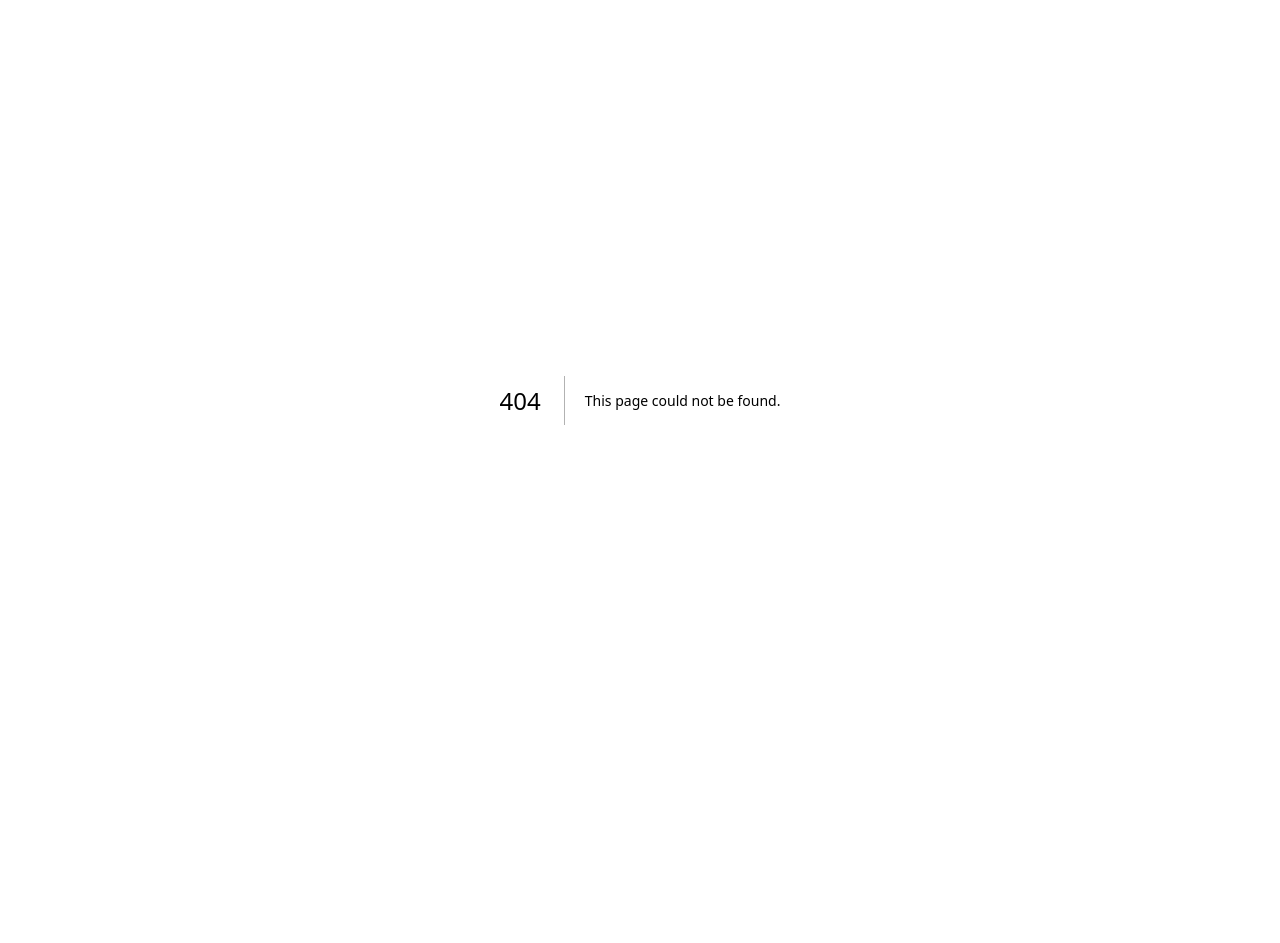
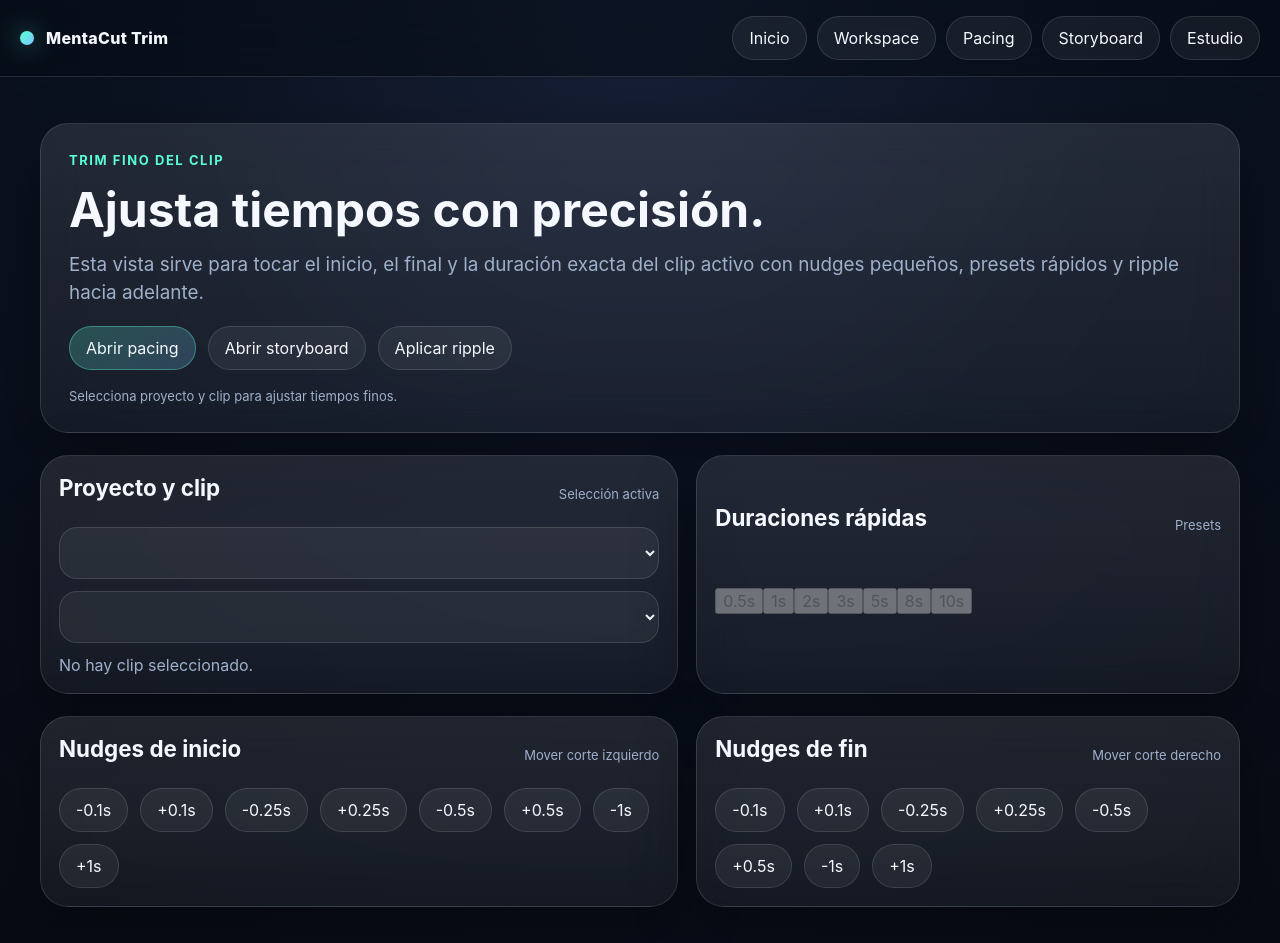
Before and after one commit to alain7224/MentaCut, a Next.js app: page /studio/trim in a window 1280 px wide. Before the commit this address had no page. Before the commit the page ends 800 px from the top, so only its background shows below. Built offline with nearby package versions, Linux system fonts and the light colour scheme.

Commit message:
feat: add fine trim route for precise clip timing controls

```diff
--- /dev/null
+++ b/app/studio/trim/page.tsx
@@ -0,0 +1,228 @@
+'use client'
+
+import Link from 'next/link'
+import { useEffect, useMemo, useState } from 'react'
+import { readLocalProjects, touchProject, writeLocalProjects, type LocalProject } from '@/lib/local-store'
+
+const NUDGES = [0.1, 0.25, 0.5, 1]
+
+export default function StudioTrimPage() {
+  const [projects, setProjects] = useState<LocalProject[]>([])
+  const [activeProjectId, setActiveProjectId] = useState<string | null>(null)
+  const [activeClipId, setActiveClipId] = useState<string | null>(null)
+  const [status, setStatus] = useState('')
+
+  useEffect(() => {
+    const next = readLocalProjects()
+    setProjects(next)
+    setActiveProjectId(next[0]?.id ?? null)
+    setActiveClipId(next[0]?.clips[0]?.id ?? null)
+  }, [])
+
+  const activeProject = useMemo(() => projects.find((item) => item.id === activeProjectId) ?? null, [projects, activeProjectId])
+  const activeClip = useMemo(() => activeProject?.clips.find((clip) => clip.id === activeClipId) ?? null, [activeProject, activeClipId])
+
+  useEffect(() => {
+    if (!activeProject) {
+      setActiveClipId(null)
+      return
+    }
+    const exists = activeProject.clips.some((clip) => clip.id === activeClipId)
+    if (!exists) setActiveClipId(activeProject.clips[0]?.id ?? null)
+  }, [activeProject, activeClipId])
+
+  function persistProject(projectId: string, updater: (project: LocalProject) => LocalProject, nextStatus: string) {
+    const updated = projects.map((project) => {
+      if (project.id !== projectId) return project
+      return touchProject(updater(project))
+    })
+    setProjects(updated)
+    writeLocalProjects(updated)
+    setStatus(nextStatus)
+  }
+
+  function updateClipTiming(clipId: string, nextStart: number, nextEnd: number, nextStatus: string) {
+    if (!activeProject) return
+    const safeStart = Math.max(0, Number(nextStart.toFixed(3)))
+    const safeEnd = Math.max(safeStart + 0.1, Number(nextEnd.toFixed(3)))
+
+    persistProject(
+      activeProject.id,
+      (project) => ({
+        ...project,
+        clips: project.clips.map((clip) => clip.id === clipId ? { ...clip, start: safeStart, end: safeEnd } : clip),
+      }),
+      nextStatus,
+    )
+  }
+
+  function nudgeStart(delta: number) {
+    if (!activeClip) return
+    const nextStart = activeClip.start + delta
+    updateClipTiming(activeClip.id, Math.min(nextStart, activeClip.end - 0.1), activeClip.end, `Inicio ajustado ${delta >= 0 ? '+' : ''}${delta.toFixed(2)}s`)
+  }
+
+  function nudgeEnd(delta: number) {
+    if (!activeClip) return
+    const nextEnd = activeClip.end + delta
+    updateClipTiming(activeClip.id, activeClip.start, Math.max(activeClip.start + 0.1, nextEnd), `Fin ajustado ${delta >= 0 ? '+' : ''}${delta.toFixed(2)}s`)
+  }
+
+  function setDuration(duration: number) {
+    if (!activeClip) return
+    const safeDuration = Math.max(0.1, duration)
+    updateClipTiming(activeClip.id, activeClip.start, activeClip.start + safeDuration, 'Duración del clip actualizada')
+  }
+
+  function trimToPreset(duration: number) {
+    if (!activeClip) return
+    setDuration(duration)
+  }
+
+  function rippleFromClip() {
+    if (!activeProject || !activeClip) return
+    const clipIndex = activeProject.clips.findIndex((clip) => clip.id === activeClip.id)
+    if (clipIndex < 0) return
+
+    const updatedProject: LocalProject = {
+      ...activeProject,
+      clips: activeProject.clips.map((clip) => ({ ...clip })),
+    }
+
+    for (let i = clipIndex + 1; i < updatedProject.clips.length; i += 1) {
+      const prev = updatedProject.clips[i - 1]
+      const current = updatedProject.clips[i]
+      const duration = Math.max(0.1, current.end - current.start)
+      current.start = Number(prev.end.toFixed(3))
+      current.end = Number((current.start + duration).toFixed(3))
+    }
+
+    persistProject(activeProject.id, () => updatedProject, 'Ripple aplicado desde el clip activo')
+  }
+
+  const stats = useMemo(() => {
+    if (!activeProject || !activeClip) return null
+    const duration = Math.max(0.1, activeClip.end - activeClip.start)
+    const totalDuration = activeProject.clips.reduce((sum, clip) => sum + Math.max(0, clip.end - clip.start), 0)
+    return {
+      clips: activeProject.clips.length,
+      clipDuration: duration,
+      totalDuration,
+      start: activeClip.start,
+      end: activeClip.end,
+    }
+  }, [activeProject, activeClip])
+
+  return (
+    <div className="page-shell">
+      <header className="topbar">
+        <div className="brand">
+          <span className="brand-dot" />
+          <span>MentaCut Trim</span>
+        </div>
+        <nav className="nav">
+          <Link href="/" className="nav-link">Inicio</Link>
+          <Link href="/studio/workspace" className="nav-link">Workspace</Link>
+          <Link href="/studio/pacing" className="nav-link">Pacing</Link>
+          <Link href="/studio/storyboard" className="nav-link">Storyboard</Link>
+          <Link href="/studio" className="nav-link">Estudio</Link>
+        </nav>
+      </header>
+
+      <main className="main">
+        <section className="section">
+          <div className="panel hero-copy">
+            <span className="eyebrow">Trim fino del clip</span>
+            <h1 className="title" style={{ fontSize: 'clamp(1.8rem, 4vw, 3rem)' }}>Ajusta tiempos con precisión.</h1>
+            <p className="sub">
+              Esta vista sirve para tocar el inicio, el final y la duración exacta del clip activo con nudges pequeños, presets rápidos y ripple hacia adelante.
+            </p>
+            <div className="action-row">
+              <Link href="/studio/pacing" className="btn btn-primary">Abrir pacing</Link>
+              <Link href="/studio/storyboard" className="btn">Abrir storyboard</Link>
+              <button className="btn" onClick={rippleFromClip} disabled={!activeClip}>Aplicar ripple</button>
+            </div>
+            <div className="timeline-label">{status || 'Selecciona proyecto y clip para ajustar tiempos finos.'}</div>
+          </div>
+        </section>
+
+        <section className="section">
+          <div className="studio-grid-2">
+            <div className="panel timeline">
+              <div className="row-head">
+                <h2 className="section-title">Proyecto y clip</h2>
+                <div className="timeline-label">Selección activa</div>
+              </div>
+              <div className="form">
+                <select className="input" value={activeProjectId ?? ''} onChange={(event) => setActiveProjectId(event.target.value)}>
+                  {projects.map((project) => (
+                    <option key={project.id} value={project.id}>{project.name} · {project.format}</option>
+                  ))}
+                </select>
+                <select className="input" value={activeClipId ?? ''} onChange={(event) => setActiveClipId(event.target.value)}>
+                  {activeProject?.clips.map((clip) => (
+                    <option key={clip.id} value={clip.id}>{clip.title}</option>
+                  ))}
+                </select>
+              </div>
+              {stats ? (
+                <div className="cards">
+                  <article className="panel card"><h3>Inicio</h3><p><strong>{stats.start.toFixed(3)} s</strong></p></article>
+                  <article className="panel card"><h3>Fin</h3><p><strong>{stats.end.toFixed(3)} s</strong></p></article>
+                  <article className="panel card"><h3>Duración clip</h3><p><strong>{stats.clipDuration.toFixed(3)} s</strong></p></article>
+                  <article className="panel card"><h3>Duración proyecto</h3><p><strong>{stats.totalDuration.toFixed(3)} s</strong></p></article>
+                </div>
+              ) : <div className="empty">No hay clip seleccionado.</div>}
+            </div>
+
+            <div className="panel timeline">
+              <div className="row-head">
+                <h2 className="section-title">Duraciones rápidas</h2>
+                <div className="timeline-label">Presets</div>
+              </div>
+              <div className="preset-chip-wrap">
+                {[0.5, 1, 2, 3, 5, 8, 10].map((seconds) => (
+                  <button key={seconds} className="preset-chip" onClick={() => trimToPreset(seconds)} disabled={!activeClip}>{seconds}s</button>
+                ))}
+              </div>
+            </div>
+          </div>
+        </section>
+
+        <section className="section">
+          <div className="studio-grid-2">
+            <div className="panel timeline">
+              <div className="row-head">
+                <h2 className="section-title">Nudges de inicio</h2>
+                <div className="timeline-label">Mover corte izquierdo</div>
+              </div>
+              <div className="action-row" style={{ flexWrap: 'wrap' }}>
+                {NUDGES.map((step) => (
+                  <>
+                    <button key={`start-minus-${step}`} className="btn" onClick={() => nudgeStart(-step)} disabled={!activeClip}>-{step}s</button>
+                    <button key={`start-plus-${step}`} className="btn" onClick={() => nudgeStart(step)} disabled={!activeClip}>+{step}s</button>
+                  </>
+                ))}
+              </div>
+            </div>
+
+            <div className="panel timeline">
+              <div className="row-head">
+                <h2 className="section-title">Nudges de fin</h2>
+                <div className="timeline-label">Mover corte derecho</div>
+              </div>
+              <div className="action-row" style={{ flexWrap: 'wrap' }}>
+                {NUDGES.map((step) => (
+                  <>
+                    <button key={`end-minus-${step}`} className="btn" onClick={() => nudgeEnd(-step)} disabled={!activeClip}>-{step}s</button>
+                    <button key={`end-plus-${step}`} className="btn" onClick={() => nudgeEnd(step)} disabled={!activeClip}>+{step}s</button>
+                  </>
+                ))}
+              </div>
+            </div>
+          </div>
+        </section>
+      </main>
+    </div>
+  )
+}
```
